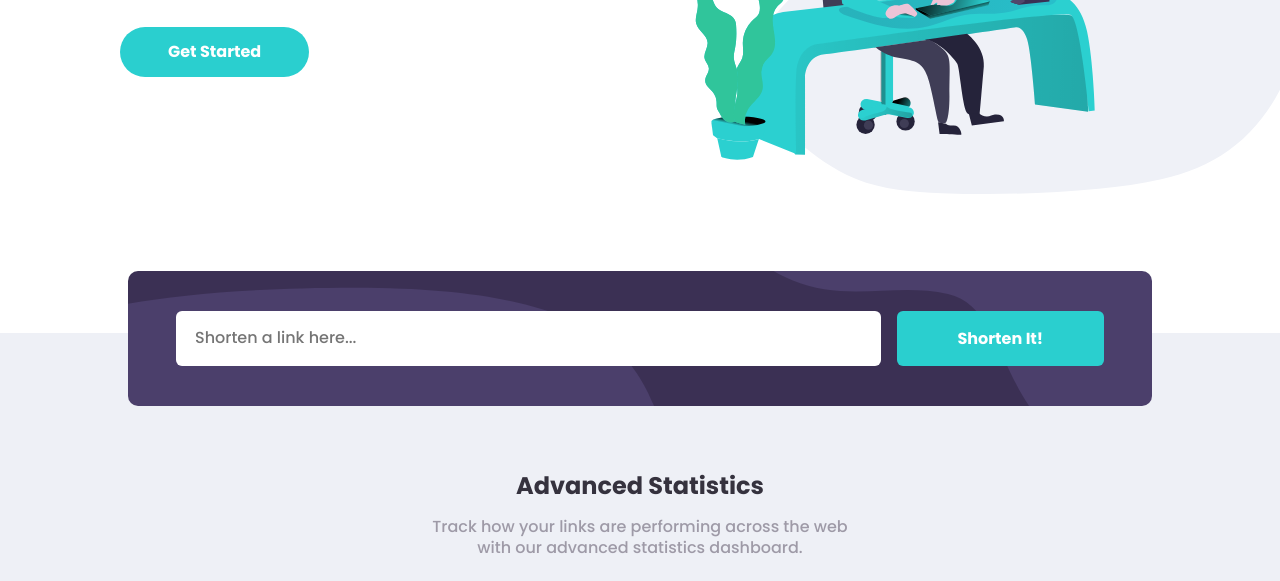
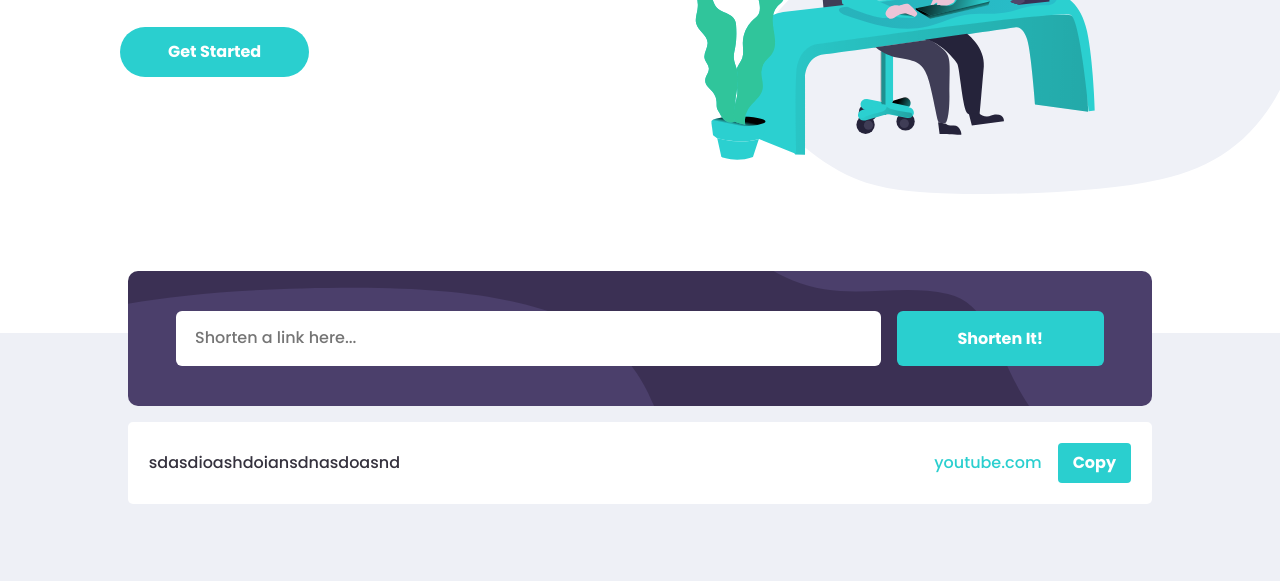
Before and after one commit to christiankurniadi/shortly, a plain HTML site: page index.html in a window 1280 px wide. Shown: the part 329-910 px from the top of the page. Drawn offline with Linux system fonts and the light colour scheme.

Commit message:
add copy button

```diff
--- a/app/js/script.js
+++ b/app/js/script.js
@@ -38,10 +38,21 @@ function updateUI(m) {
   shortenedDiv.innerHTML += shortenedLink
 }
 
+document.addEventListener("click", function (e) {
+  if (e.target.classList.contains("copyBtn")) {
+    const copyLink = e.target.dataset.link
+    console.log(copyLink)
+    navigator.clipboard.writeText(copyLink)
+  }
+})
+
 function showDiv(m) {
   return `<div class="shortened-link-wrapper">
             <a href="${m.original_link}" target="_blank" class="longVersion">${m.original_link}</a>
-            <a href="${m.full_short_link}" target="_blank" class="shortlink">${m.full_short_link}</a>
+            <div class="link-wrapper">
+            <a href="${m.full_short_link}" target="_blank" class="shortlink">${m.short_link}</a>
+            <button class="copyBtn" data-link="${m.full_short_link}">Copy</button>
+            </div>
           </div>
           `
 }
--- a/app/scss/_features.scss
+++ b/app/scss/_features.scss
@@ -203,15 +203,42 @@
         display: flex;
         width: 100%;
         justify-content: space-between;
+        align-items: center;
+        text-align: left;
 
         .longVersion{
             font-weight: 300;
             color: $veryDarkBlue;
+            overflow: hidden;
+            width: 100%;
         }
 
-        .shortlink{
-            font-weight: 300;
-            color: $cyan;
+        .link-wrapper{
+            width: 100%;
+            display: flex;
+            justify-content: end;
+            align-items: center;
+
+            .shortlink{
+                font-weight: 300;
+                color: $cyan;
+                margin-right: 1rem;
+            }
+
+            .copyBtn{
+                cursor: pointer;
+                width: 15%;
+                font-family: 'Poppins', sans-serif;
+                font-size: 1rem;
+                color: $white;
+                background-color: $cyan;
+                border: 0;
+                border-radius: 4px;
+                font-weight: 700;
+                height: 40px;
+
+
+            }
         }
 
     }
--- a/index.html
+++ b/index.html
@@ -67,10 +67,13 @@
       </div>
 
       <div class="shortened">
-        <!-- <div class="shortened-link-wrapper">
+        <div class="shortened-link-wrapper">
           <a href="#" target="_blank" class="longVersion">sdasdioashdoiansdnasdoasnd</a>
-          <a href="#" target="_blank" class="shortlink">youtube.com</a>
-        </div> -->
+          <div class="link-wrapper">
+            <a href="#" target="_blank" class="shortlink" data-link="test">youtube.com</a>
+            <button class="copyBtn">Copy</button>
+          </div>
+        </div>
       </div>
 
       <div class="features__text">
```
Also changed, not shown: dist/style.css, 1 other file.
